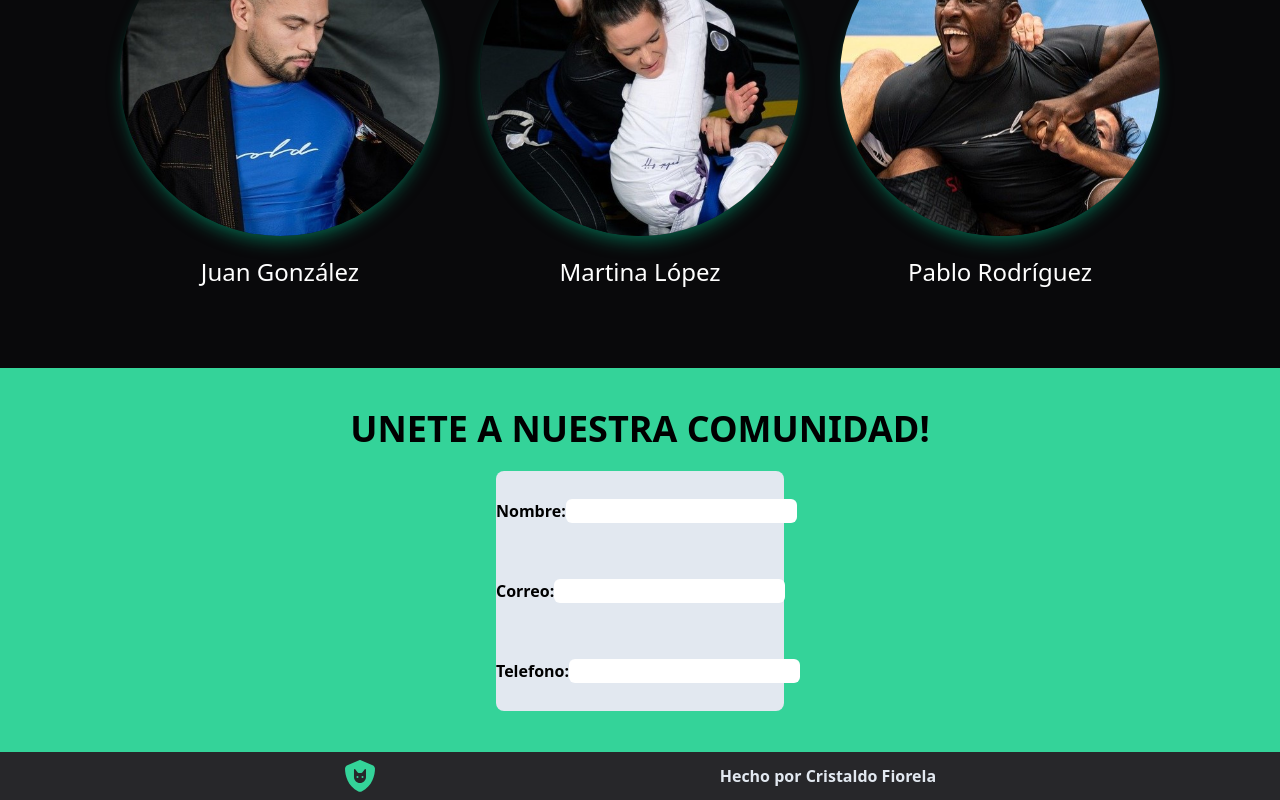
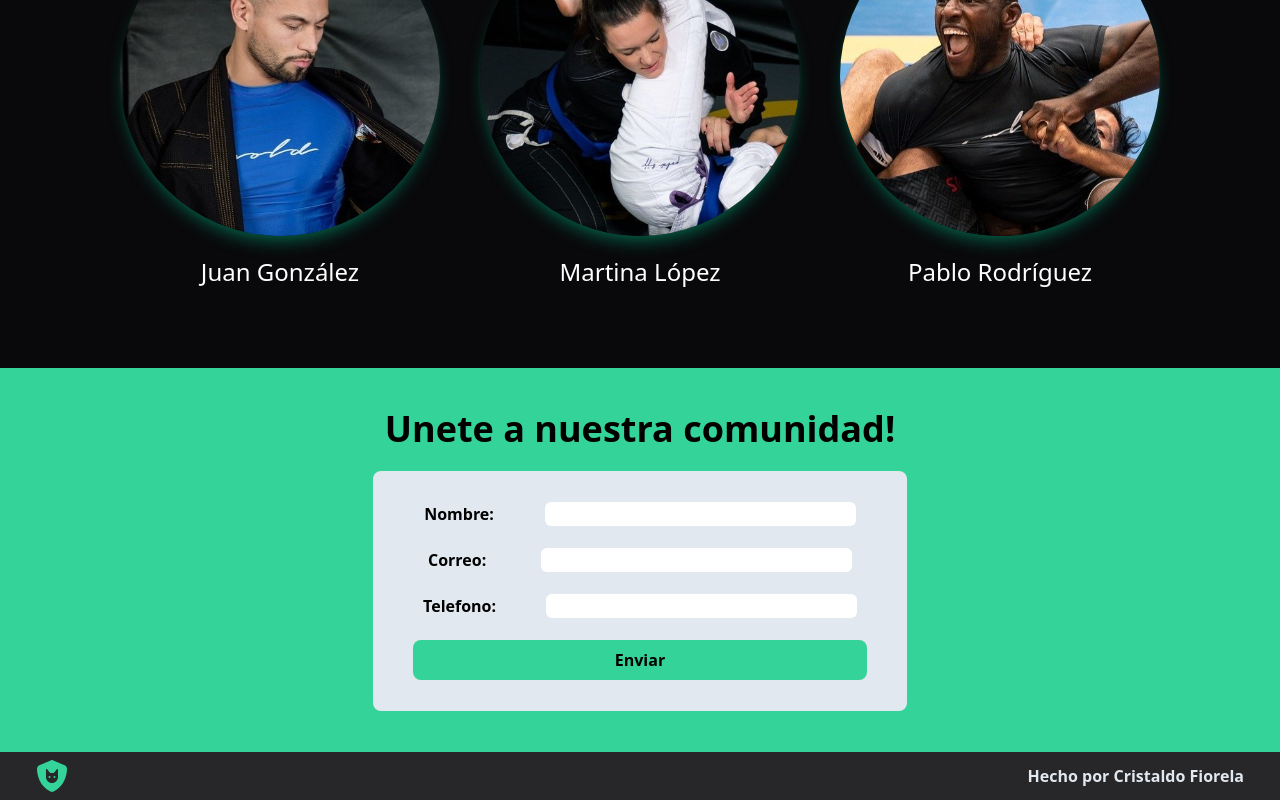
Before and after one commit to Cristaldo-Fiorela/Academia-JiuJitsu-JAVA, a React (Vite) app: page / in a window 1280 px wide. Shown: the part 1394-2194 px from the top of the page. Built offline with nearby package versions, Linux system fonts and the light colour scheme.

Commit message:
responsive footer

```diff
--- a/src/assets/components/Footer.jsx
+++ b/src/assets/components/Footer.jsx
@@ -6,23 +6,24 @@ function Footer() {
         <>
             <footer className='bg-emerald-400'>
                 <section className='py-10 flex flex-col justify-around items-center h-96 w-full'>
-                    <h2 className='text-2xl lg:text-4xl font-bold uppercase text-center'>Unete a nuestra comunidad!</h2>
-                    <form className='bg-slate-200 h-60 w-72 mt-5 rounded-lg flex flex-wrap justify-center items-center'>
-                        <div className='flex w-full justify-around'>
+                    <h2 className='text-2xl lg:text-4xl font-bold text-center mx-3'>Unete a nuestra comunidad!</h2>
+                    <form className='bg-slate-200 h-60 w-72 sm:w-96 md:w-8/12 lg:w-6/12 xl:w-5/12 md:py-5 mt-5 rounded-lg flex flex-wrap justify-center items-center'>
+                        <div className='flex w-full justify-evenly'>
                             <label htmlFor="nombre" className='font-bold'>Nombre:</label>
-                            <input type="text" id="nombre" className='rounded-md'/>
+                            <input type="text" id="nombre" className='rounded-md sm:w-7/12'/>
                         </div>
-                        <div className='flex w-full justify-around'>
+                        <div className='flex w-full justify-evenly'>
                             <label htmlFor="email" className='font-bold'>Correo:</label>
-                            <input type="email" id="email" className='rounded-md'/>
+                            <input type="email" id="email" className='rounded-md sm:w-7/12'/>
                         </div>
-                        <div className='flex w-full justify-around'>
+                        <div className='flex w-full justify-evenly'>
                             <label htmlFor="telefono" className='font-bold'>Telefono:</label>
-                            <input type="tel" id="telefono" className='rounded-md'/>
+                            <input type="tel" id="telefono" className='rounded-md sm:w-7/12'/>
                         </div>
+                        <button className="bg-emerald-400 w-full mx-10 h-10 font-semibold rounded-lg hover:bg-green-400 active:translate-y-1">Enviar</button>
                     </form>
                 </section>
-                <section className='bg-zinc-800 h-30 flex justify-evenly items-center py-2'>
+                <section className='bg-zinc-800 h-30 flex justify-evenly sm:justify-between sm:px-9 items-center py-2'>
                     <FontAwesomeIcon icon={faShieldCat} className='text-emerald-400 h-8' />
                     <h3 className='font-semibold text-slate-200'>Hecho por Cristaldo Fiorela</h3>
                 </section>
```
